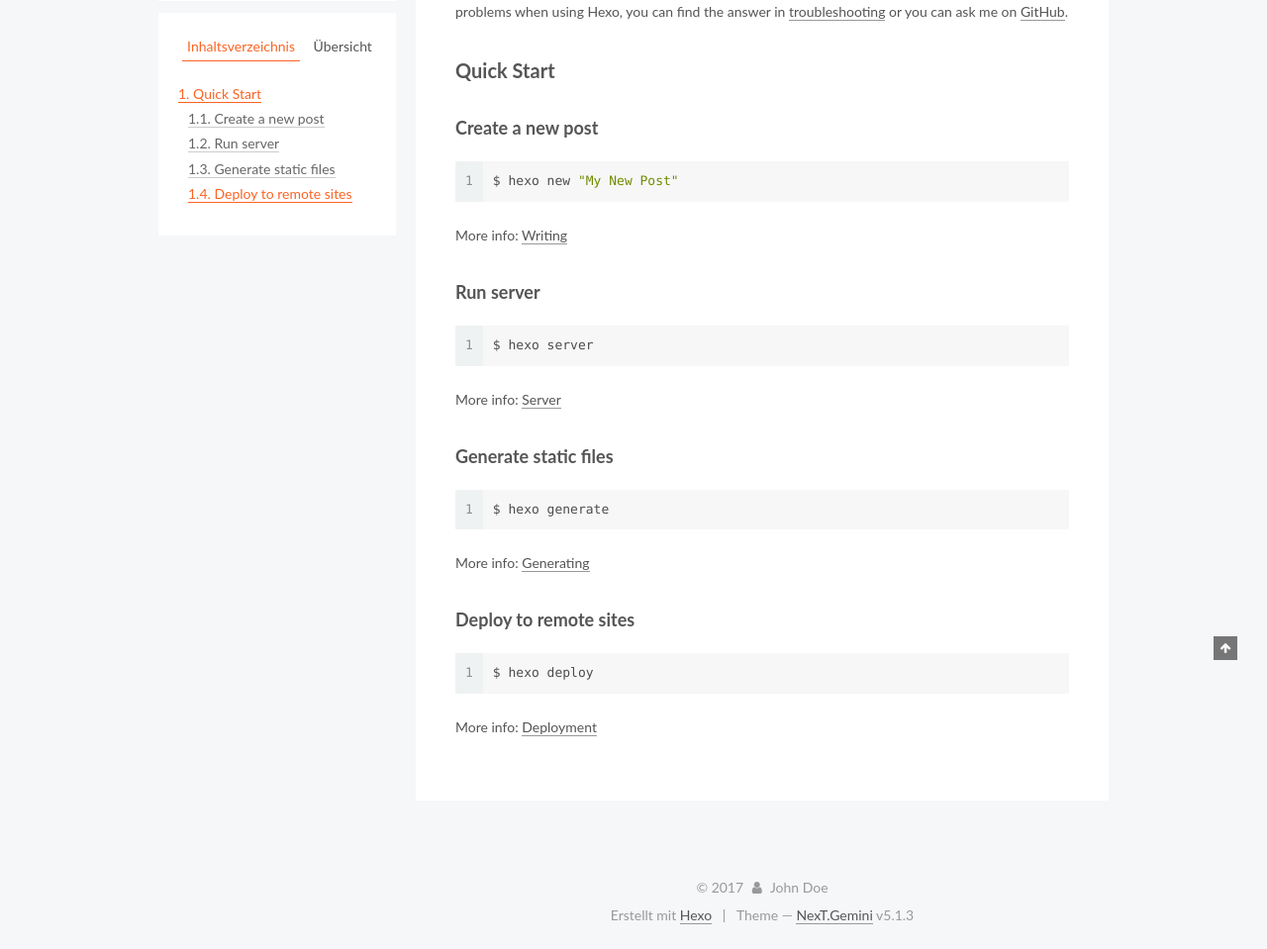
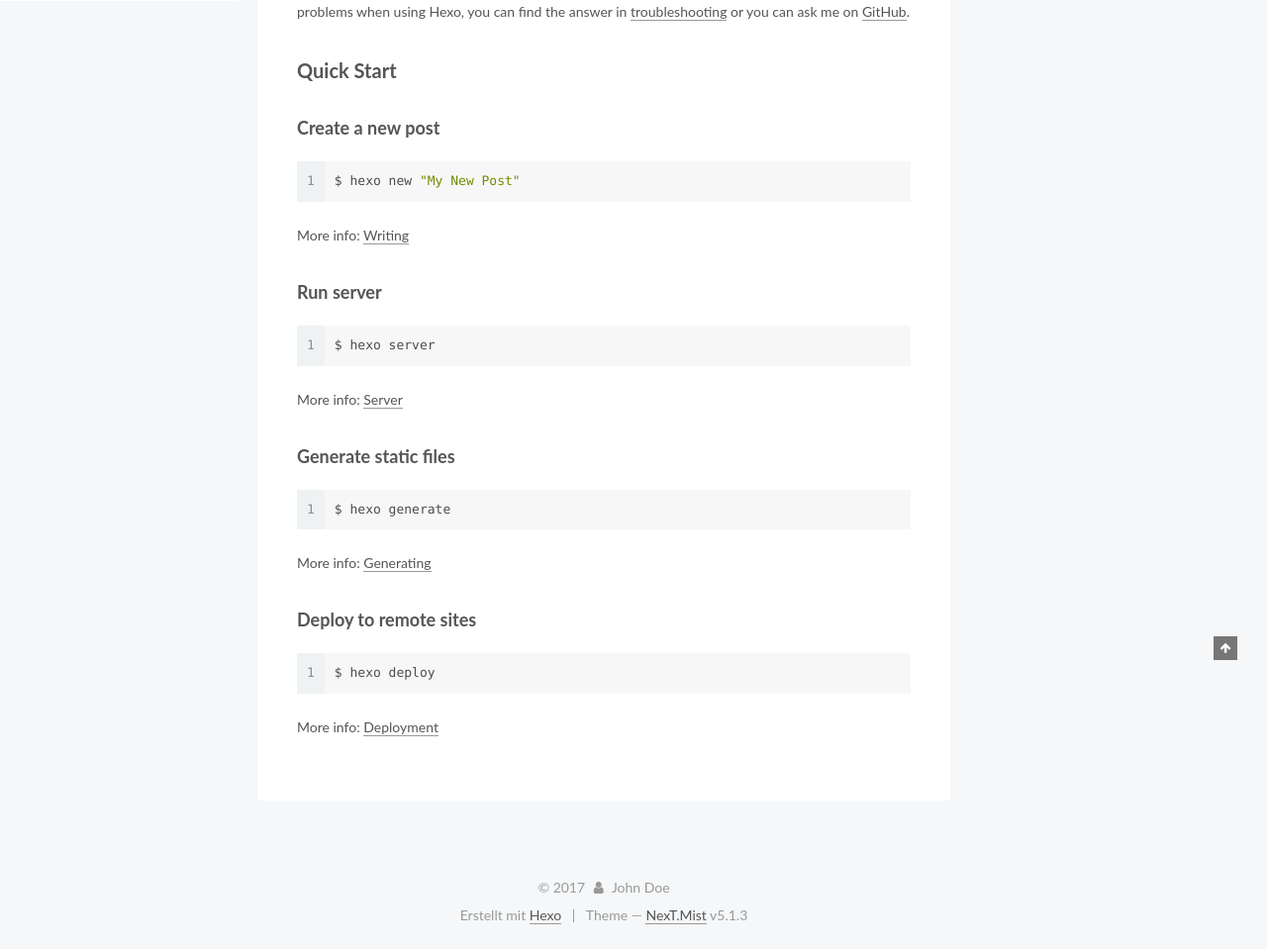
Before and after one commit to Sunnyhp/choosedrone, a plain HTML site: page 2017/11/26/hello-world/index.html in a window 1280 px wide. Shown: the part 233-1192 px from the top of the page at 99% size. Drawn offline with Linux system fonts and the light colour scheme.

Commit message:
Site updated: 2017-11-26 15:43:11

```diff
--- a/2017/11/26/hello-world/index.html
+++ b/2017/11/26/hello-world/index.html
@@ -5,7 +5,7 @@
 
 
 
-<html class="theme-next gemini use-motion" lang="">
+<html class="theme-next mist use-motion" lang="">
 <head>
   <meta charset="UTF-8"/>
 <meta http-equiv="X-UA-Compatible" content="IE=edge" />
@@ -96,7 +96,7 @@
   var NexT = window.NexT || {};
   var CONFIG = {
     root: '/',
-    scheme: 'Gemini',
+    scheme: 'Mist',
     version: '5.1.3',
     sidebar: {"position":"left","display":"post","offset":12,"b2t":false,"scrollpercent":false,"onmobile":false},
     fancybox: true,
@@ -487,7 +487,7 @@
 
 
 
-  <div class="theme-info">Theme &mdash; <a class="theme-link" target="_blank" href="https://github.com/iissnan/hexo-theme-next">NexT.Gemini</a> v5.1.3</div>
+  <div class="theme-info">Theme &mdash; <a class="theme-link" target="_blank" href="https://github.com/iissnan/hexo-theme-next">NexT.Mist</a> v5.1.3</div>
 
 
 
@@ -588,13 +588,6 @@
 
 
 
-  <script type="text/javascript" src="/js/src/affix.js?v=5.1.3"></script>
-
-  <script type="text/javascript" src="/js/src/schemes/pisces.js?v=5.1.3"></script>
-
-
-
-
   <script type="text/javascript" src="/js/src/scrollspy.js?v=5.1.3"></script>
 <script type="text/javascript" src="/js/src/post-details.js?v=5.1.3"></script>
 
```
Also changed, not shown: archives/2017/11/index.html (+3 -10 lines), archives/2017/index.html (+3 -10 lines), archives/index.html (+3 -10 lines), index.html (+3 -10 lines).
